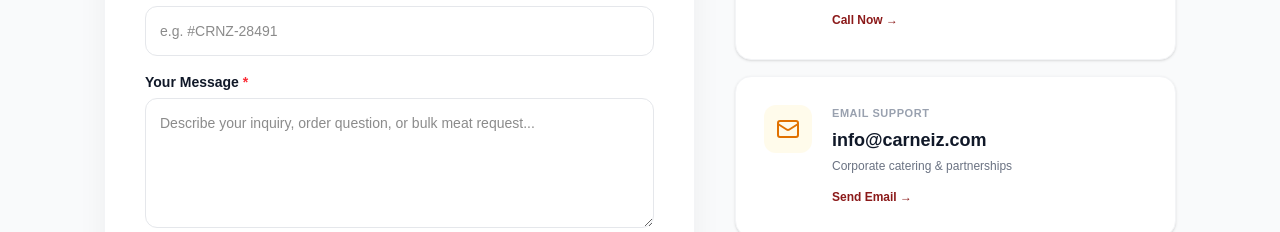
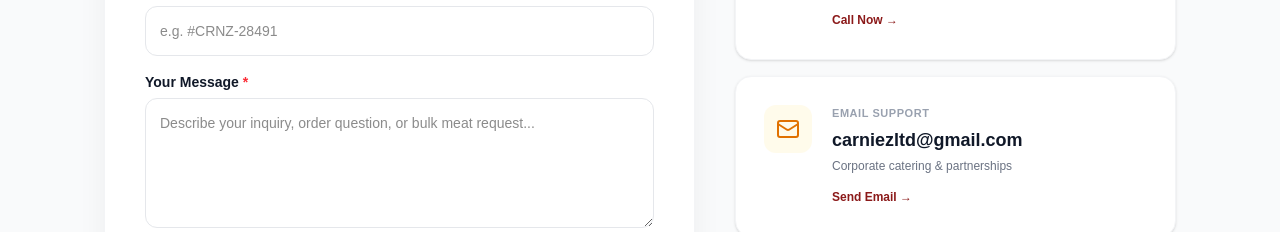
Before and after one commit to Nwaiwuchi10/carneiz, a Next.js app: page /contact in a window 1280 px wide. Shown: the part 806-1038 px from the top of the page. Built offline with nearby package versions, Linux system fonts and the light colour scheme; no server answers.

Commit message:
chore: update official company email to carniezltd@gmail.com

```diff
--- a/src/constants/contactInfo.ts
+++ b/src/constants/contactInfo.ts
@@ -34,7 +34,7 @@ export const CARNEIZ_CONTACT: CarneizContact = {
   phone: "+2347075723880",
   formattedPhone: "+234 707 572 3880",
   whatsappUrl: "https://wa.me/2347075723880",
-  email: "info@carneiz.com",
+  email: "carniezltd@gmail.com",
   websiteUrl: "https://www.carneiz.org",
   websiteDisplay: "www.carneiz.org",
   logoUrl: "/assets/images/logo-circle.png",
```
